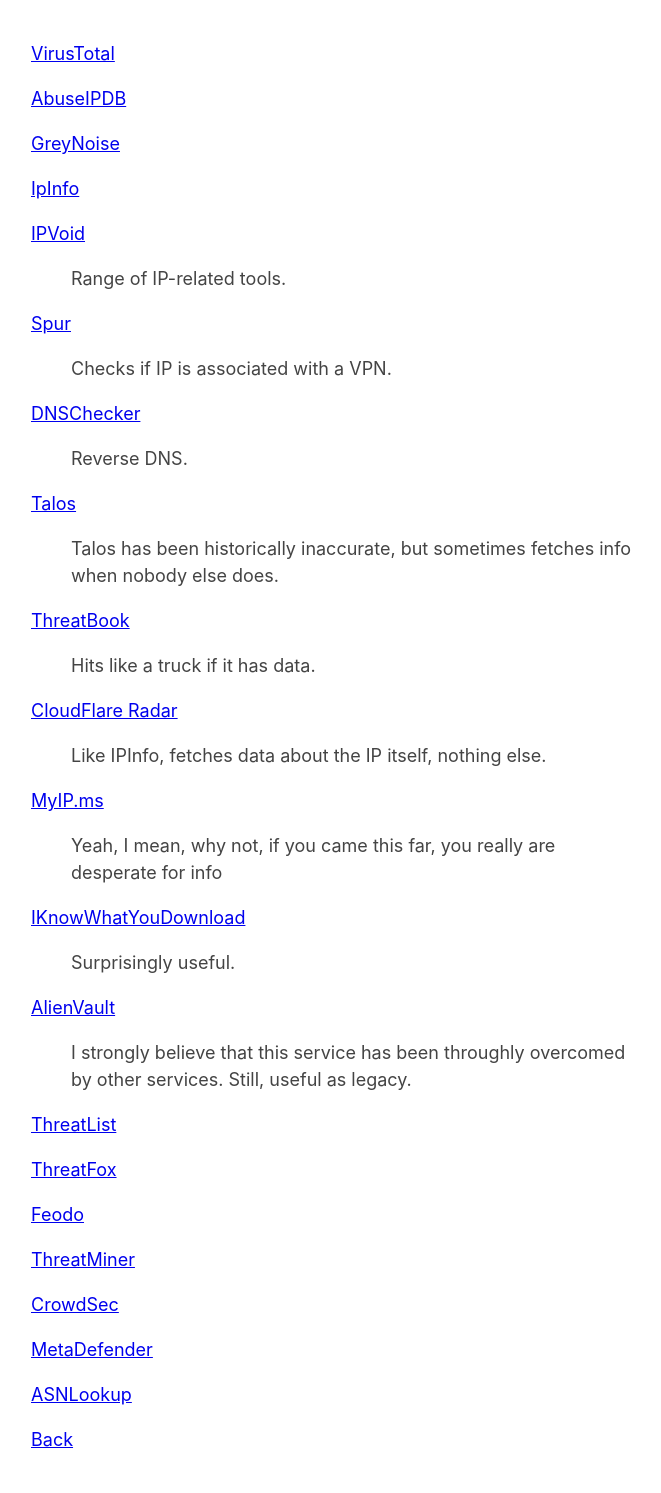
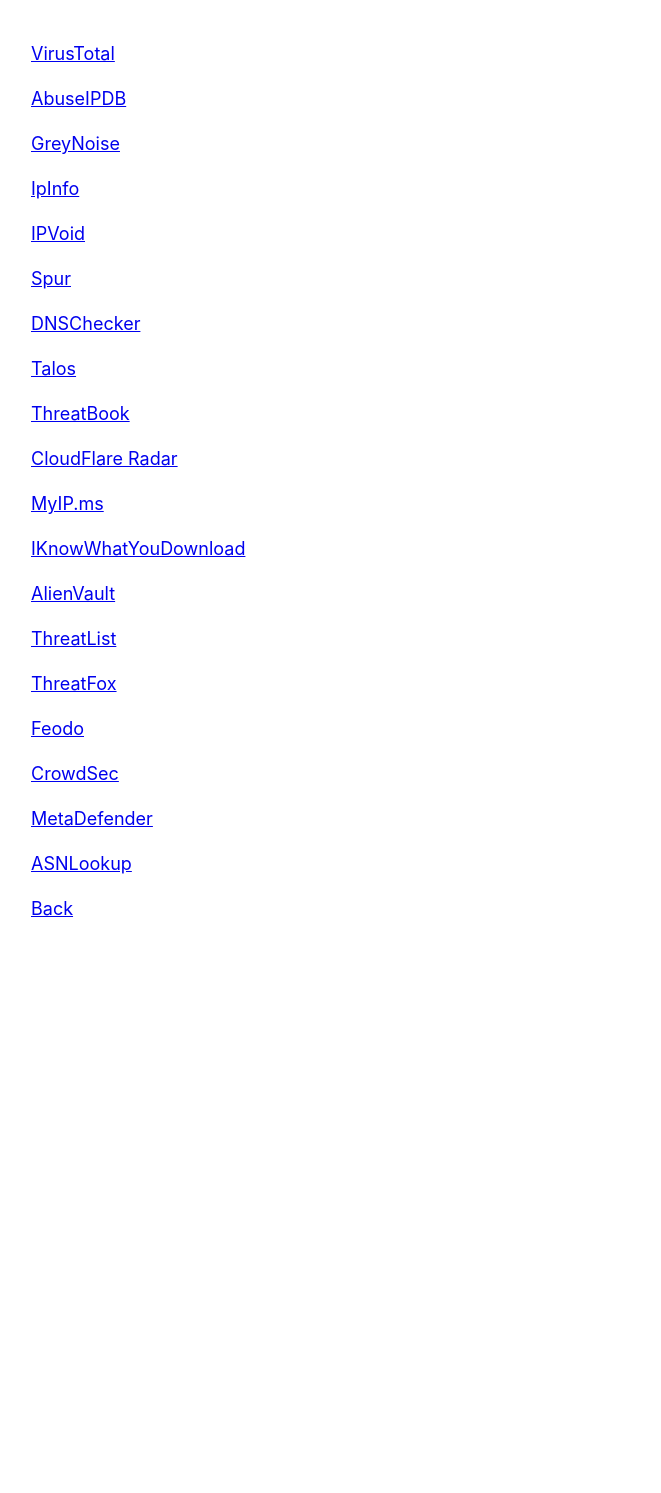
Before and after one commit to dolphinato/dolphinage, a Jekyll site: the page built from IPAnalysis.md, in a window 1280 px wide. Shown: the whole page, without its empty margins (284-945 px from the left). Built offline with Jekyll 4.4.1, drawn with Linux system fonts in a browser that asks for light colours; our own code applies the rules of GitHub Pages for plain Markdown files; the repository's description, which GitHub fills in, is left out; after the commit the page ends 962 px from its top, so only the background shows below that.

Commit message:
Update IPAnalysis.md

```diff
--- a/IPAnalysis.md
+++ b/IPAnalysis.md
@@ -1,74 +1,78 @@
 [VirusTotal](https://www.virustotal.com/gui/home/search)
-<p hidden>Perfect for threat hunting, it's graph function is incredibly useful in pinpointing attack sources and gather a lot of info.</p>>
+<p hidden>#reliable #AIO #community #hunting</p>
 
 
 [AbuseIPDB](https://www.abuseipdb.com)
-<p hidden>Community-driven, results tend to be pretty accurate, as IoC tend to be automatically uploaded from SOCs and researchers worldwide.</p>>
+<p hidden>#community #reliable</p>
 
 
 [GreyNoise](https://viz.greynoise.io)
-<p hidden>Hit-or-miss, but if it hits, it hits pretty hard.</p>>
+<p hidden>#network</p>
 
 
 [IpInfo](https://ipinfo.io)
-<p hidden>Not much for threat data, but good for simple details.</p>>
+<p hidden>#osint</p>
 
 
 [IPVoid](http://www.ipvoid.com)
->Range of IP-related tools.
+<p hidden>#osint #reversedns</p>
 
 
 [Spur](https://spur.us/context)
->Checks if IP is associated with a VPN.
+<p hidden>#vpn</p>
 
 
 [DNSChecker](https://dnschecker.org/reverse-dns.php)
->Reverse DNS.
+<p hidden>#reversedns</p>
 
 
 [Talos](https://talosintelligence.com)
->Talos has been historically inaccurate, but sometimes fetches info when nobody else does.
+<p hidden>#reputation #lateral</p>
 
 
 [ThreatBook](https://threatbook.io)
->Hits like a truck if it has data.
+<p hidden></p>
 
 
 [CloudFlare Radar](https://radar.cloudflare.com)
->Like IPInfo, fetches data about the IP itself, nothing else.
+<p hidden>#osint</p>
 
 
 [MyIP.ms](https://myip.ms)
->Yeah, I mean, why not, if you came this far, you really are desperate for info
+<p hidden>#osint</p>
 
 
 [IKnowWhatYouDownload](https://iknowwhatyoudownload.com)
->Surprisingly useful.
+<p hidden>#lateral #osint</p>
 
 
 [AlienVault](https://otx.alienvault.com)
->I strongly believe that this service has been throughly overcomed by other services. Still, useful as legacy.
+<p hidden>#legacy #AIO</p>
 
 
 [ThreatList](https://matthewroberts.io/api/threatlist/latest)
-
+<p hidden>#IoC</p>
 
 [ThreatFox](https://threatfox.abuse.ch)
+<p hidden>#IoC</p>
 
-
-[Feodo](https://feodotracker.abuse.ch)
-
-
-[ThreatMiner](https://threatminer.org)
+[Feodo](https://feodotracker.abuse.ch/downloads/ipblocklist_recommended.txt)
+<p hidden>#IoC</p>
 
 
 [CrowdSec](https://app.crowdsec.net/cti)
+<p hidden>#reputation</p>
 
 
 [MetaDefender](https://metadefender.com/#!/scan-file)
+<p hidden>#AIO #osint</p>
+
+[ASNLookup](https://asnlookup.com)
+<p hidden>#osint</p>
 
 
-[ASNLookup](https://asnlookup.com)
+
+
 
 
 
```
